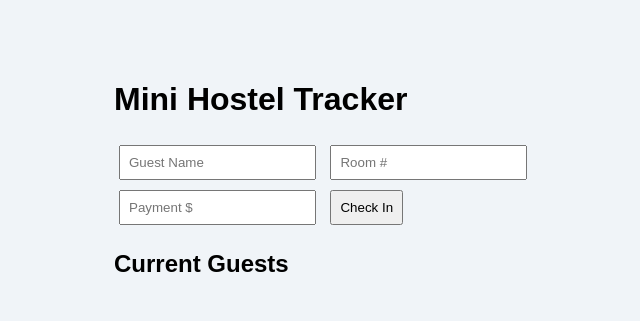
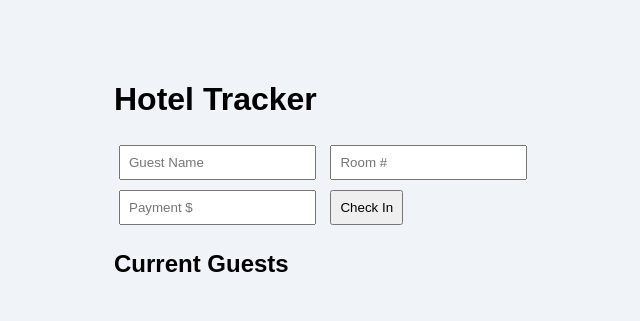
Before and after one commit to aliiaraitova/mini-hostel-tracker, a plain HTML site: page index.html in a window 1280 px wide. Shown: the whole page, without its empty margins (226-866 px from the left). Drawn offline with Linux system fonts and the light colour scheme.

Commit message:
Update index.html

```diff
--- a/index.html
+++ b/index.html
@@ -1,11 +1,11 @@
 <!DOCTYPE html>
 <html>
 <head>
-  <title>Mini Hostel Tracker</title>
+  <title>Hotel Tracker</title>
   <link rel="stylesheet" href="style.css" />
 </head>
 <body>
-  <h1>Mini Hostel Tracker</h1>
+  <h1>Hotel Tracker</h1>
 
   <form id="guestForm">
     <input type="text" id="name" placeholder="Guest Name" required />
```
